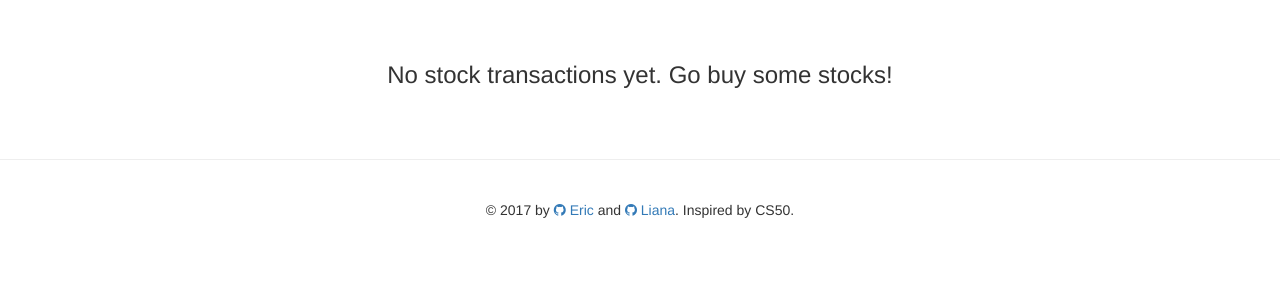
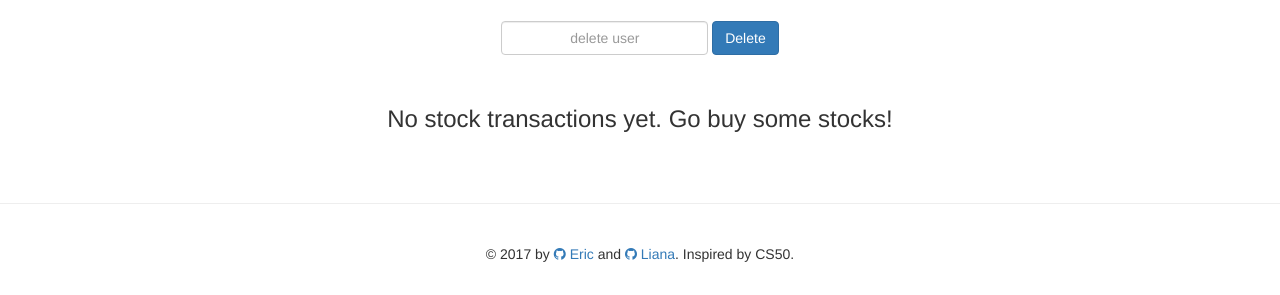
Before and after one commit to lianagitsit/funmoney, a Flask app: page /admin in a window 1280 px wide. Shown: the part 433-728 px from the top of the page. Run offline with Flask 2, Linux system fonts and the light colour scheme; the visitor is signed in with stand-in values (Sample User, id 1); data comes from the database, SQL or seed files in the repository; data that the repository does not hold is empty; some libraries are stand-ins or nearby versions.

Commit message:
added delete user feature to admin route

```diff
--- a/app.py
+++ b/app.py
@@ -121,17 +121,35 @@ def coltest():
 
 
 
-@app.route('/admin')
+@app.route('/admin', methods=['GET', 'POST'])
 def admin():
-    # Return an error if not logged in
-    if 'username' not in session:
-        return redirect(url_for('login'))
-    if session['username'] == 'admin' or session['username'] == 'Eric' or session['username'] == 'liana':
+    if request.method == 'GET':
+        # Return an error if not logged in
+        if 'username' not in session:
+            return redirect(url_for('login'))
+        if session['username'] == 'admin' or session['username'] == 'Eric' or session['username'] == 'liana':
+            users = Users.query.all()
+            portfolio = Portfolio.query.all()
+            transactions = Transactions.query.all()
+            return render_template('admin.html', users=users, portfolio=portfolio, transactions=transactions)
+        return redirect(url_for('index'))
+
+    if request.method == 'POST':
         users = Users.query.all()
         portfolio = Portfolio.query.all()
         transactions = Transactions.query.all()
+        delete_user = request.form['delete']
+        print(delete_user)
+
+        for user in users:
+            if user.username == delete_user:
+                print("user is in users")
+                deaduser = Users.query.filter_by(id=user.id).first()
+                db.session.delete(deaduser)
+                db.session.commit()
+                users = Users.query.all()
+
         return render_template('admin.html', users=users, portfolio=portfolio, transactions=transactions)
-    return redirect(url_for('index'))
 
 @app.route('/')
 def index():
--- a/templates/admin.html
+++ b/templates/admin.html
@@ -36,6 +36,12 @@
             </tr>
             {% endfor %}
         </table>
+
+        <form method="post" class="form-inline text-center">
+            <p><input class="form-control text-center" type=text name=delete placeholder="delete user" id="deleteuser">
+                <input class="btn btn-primary" type=submit value=Delete id="deletebutton"></p>
+        </form>
+
         {% endif %}
 
 
```
Also changed, not shown: templates/buy.html (+0 -59 lines).
